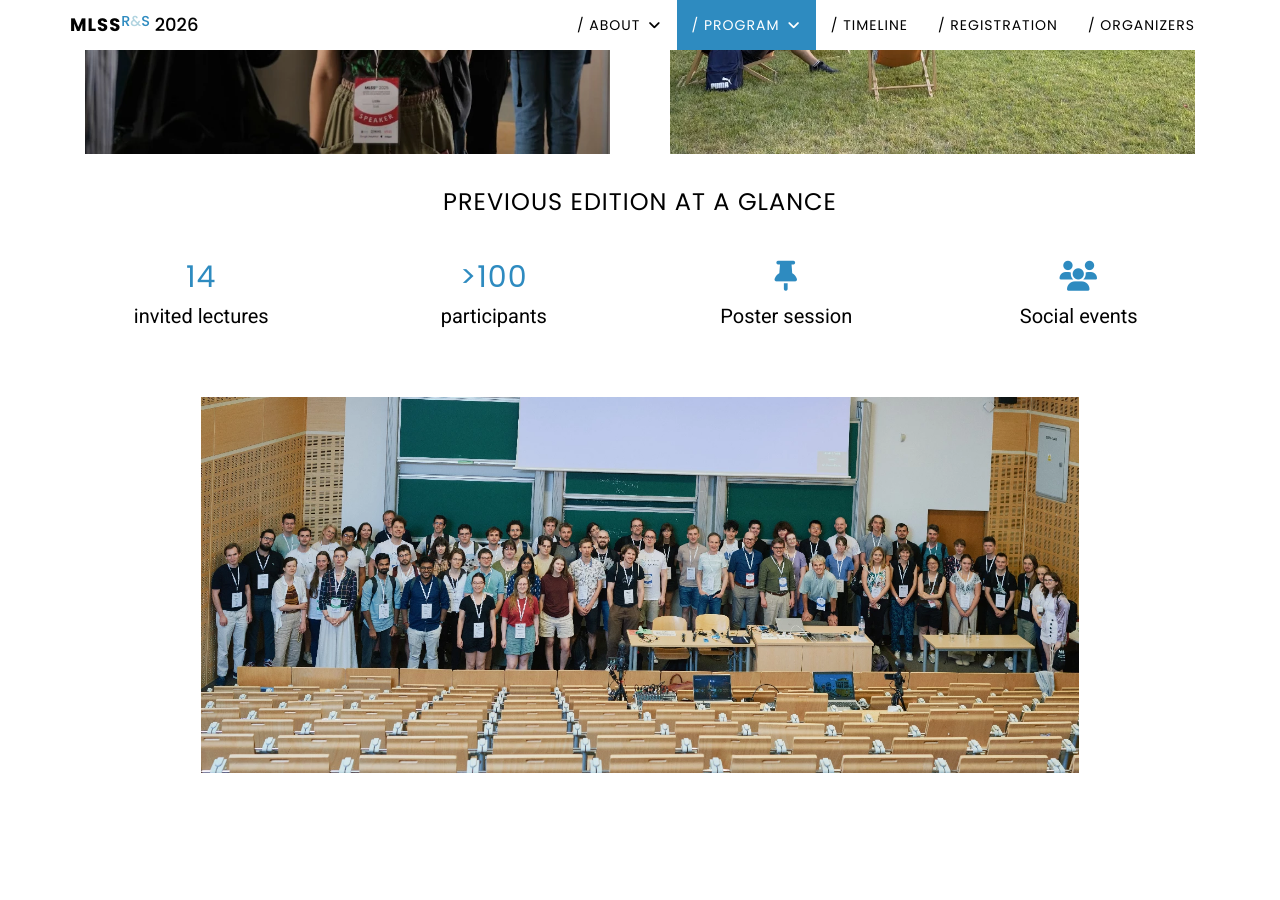
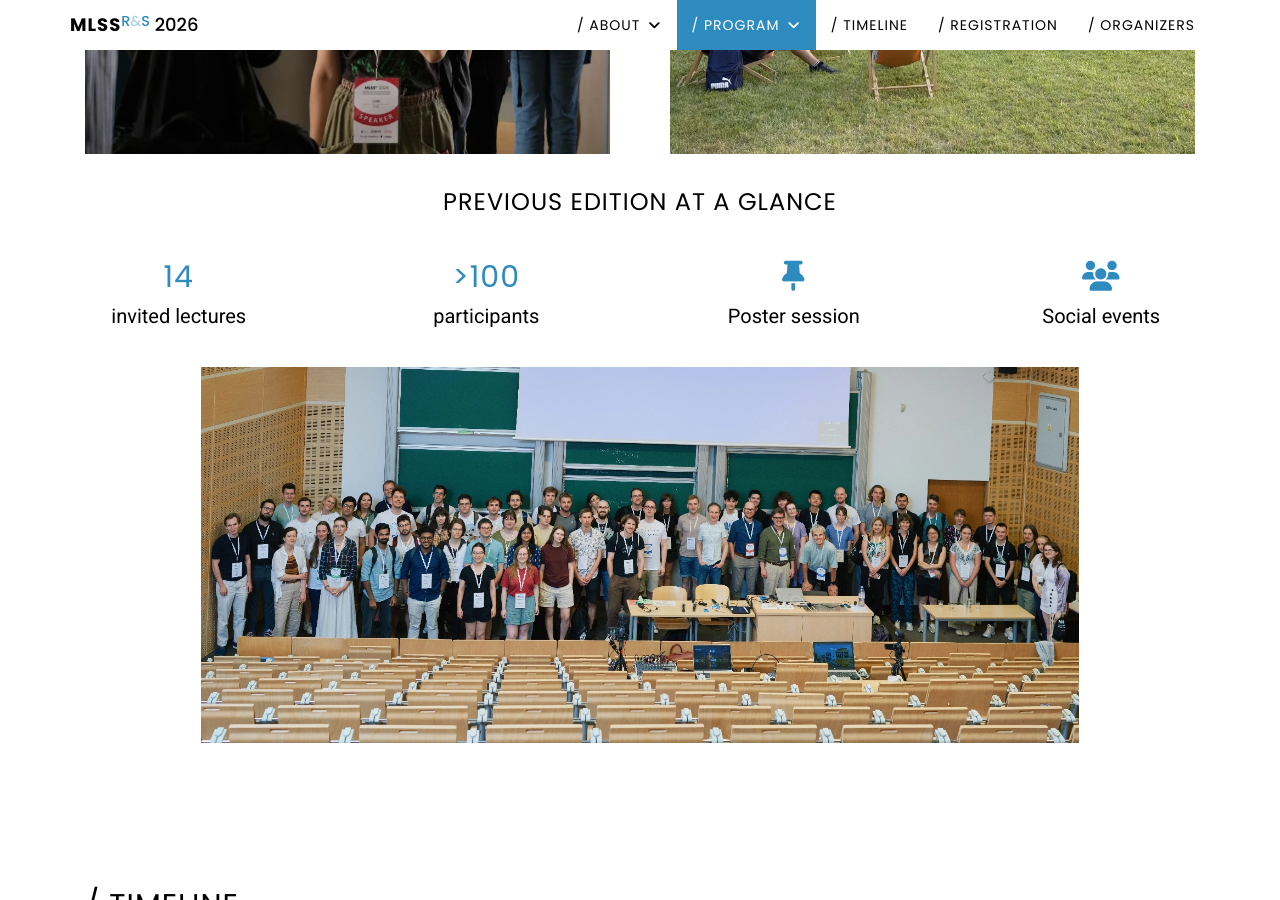
Before and after one commit to mlinpl/mlss2026.mlinpl.org, a Jekyll site: the page built from pages/index.html, in a window 1280 px wide and 900 px high, scrolled down 4992 px. Built offline with Jekyll 4.4.1, drawn with Linux system fonts in a browser that asks for light colours.

Commit message:
Refine layout in Program Format section

```diff
--- a/_includes/home/program-format.html
+++ b/_includes/home/program-format.html
@@ -54,27 +54,27 @@
         <div class="col-12">
             <h3 class="text-center mb-4">Previous edition at a glance</h3>
         </div>
-    </div>
         <div class="row text-center">
-        <div class="col-md-3 col-6">
+            <div class="col-md-3 col-xs-6 col-6">
                 <h2 class="emph" style="margin: 0;">14</h2>
                 <p>invited lectures</p>
             </div>
-        <div class="col-md-3 col-6">
+            <div class="col-md-3 col-xs-6 col-6">
                 <h2 class="emph" style="margin: 0;">&gt;100</h2>
                 <p>participants</p>
             </div>
-        <div class="col-md-3 col-6">
+            <div class="col-md-3 col-xs-6 col-6">
                 <h2 class="emph" style="margin: 0;"><i class="fa-solid fa-thumbtack"></i></h2>
                 <p>Poster session</p>
             </div>
-        <div class="col-md-3 col-6">
+            <div class="col-md-3 col-xs-6 col-6">
                 <h2 class="emph" style="margin: 0;"><i class="fa-solid fa-users"></i></h2>
                 <p>Social events</p>
             </div>
         </div>
+    </div>
 
-    <div class="row mt-5">
+    <div class="row">
         <div style="display: flex; justify-content: center;">
             <img src="{{ "./images/optimized/photos/previous/1600x1600/DSCF8511.webp" | relative_url }}" alt="Social events" style="max-height: 600px; max-width: 75%;">
         </div>
```
Lines whose indentation alone changed are shown as unchanged.
